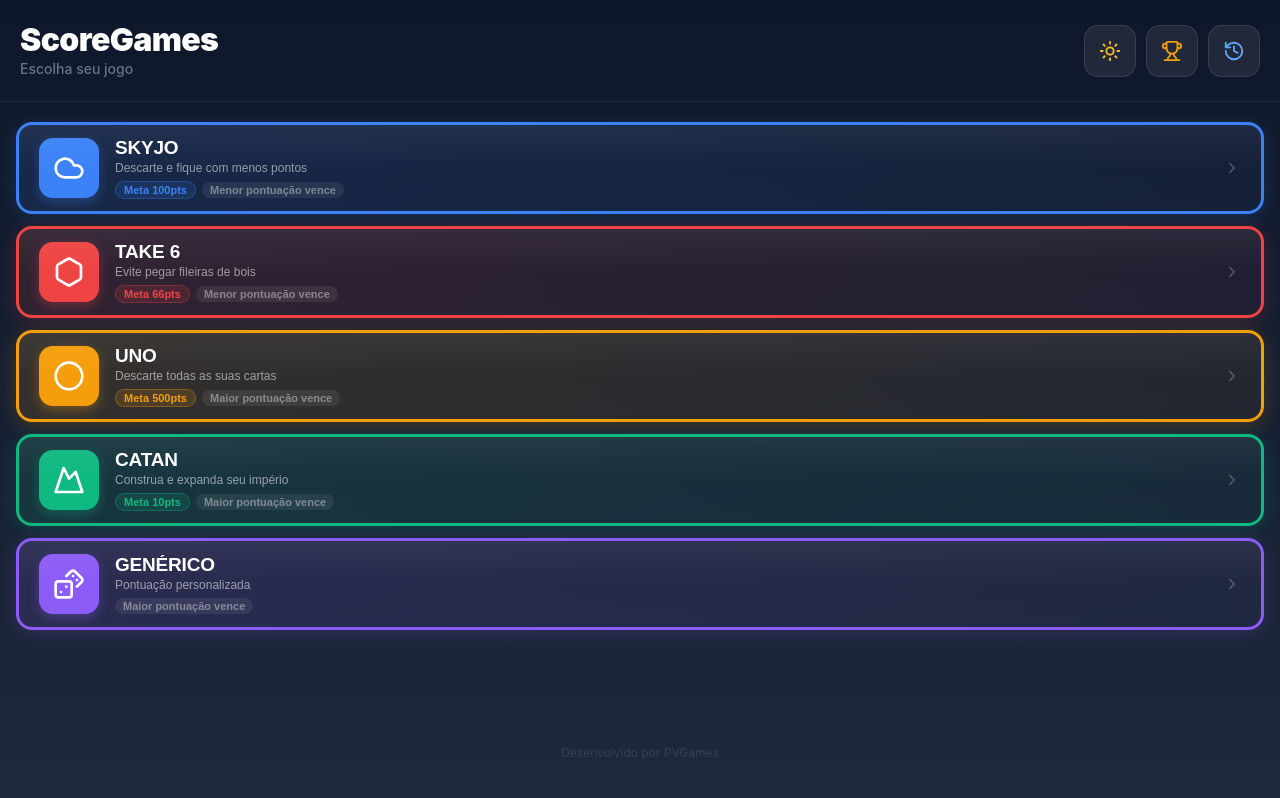
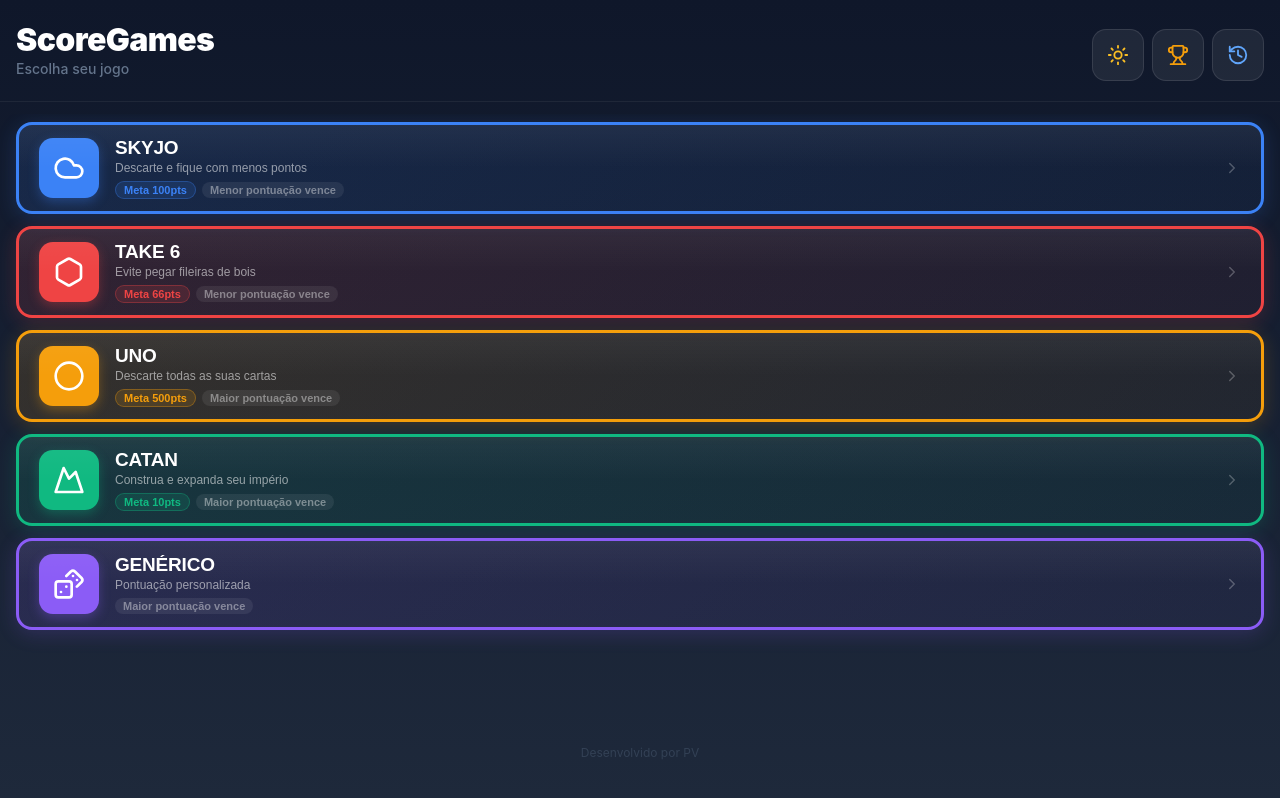
Before and after one commit to pv2301/vitejs-vite-ggyughsi, a React (Vite) app: page / in a window 1280 px wide. Built offline with nearby package versions, Linux system fonts and the light colour scheme.

Commit message:
Nova versao

```diff
--- a/src/screens/Dashboard.tsx
+++ b/src/screens/Dashboard.tsx
@@ -30,9 +30,9 @@
       }}
     >
       {/* ── Header ── */}
-      <div style={{ padding: '0 20px 8px' }}>
-        <div style={{ display: 'flex', alignItems: 'center', justifyContent: 'space-between', marginBottom: '4px' }}>
-          <div>
+      <div style={{ padding: '0 16px 8px' }}>
+        <div style={{ display: 'flex', alignItems: 'flex-end', justifyContent: 'space-between', gap: '12px' }}>
+          <div style={{ paddingBottom: '4px' }}>
             <motion.div
               initial={{ opacity: 0, y: -12 }}
               animate={{ opacity: 1, y: 0 }}
@@ -51,7 +51,7 @@
           </div>
 
           {/* Botões de ação */}
-          <div style={{ display: 'flex', gap: '10px' }}>
+          <div style={{ display: 'flex', gap: '8px', flexShrink: 0 }}>
             {/* Tema */}
             <motion.button
               whileTap={{ scale: 0.92 }}
@@ -135,7 +135,7 @@
 
       {/* ── Footer ── */}
       <div style={{ textAlign: 'center', padding: '16px', color: '#334155', fontSize: '12px' }}>
-        Desenvolvido por PVGames
+        Desenvolvido por PV
       </div>
     </div>
   );
```
